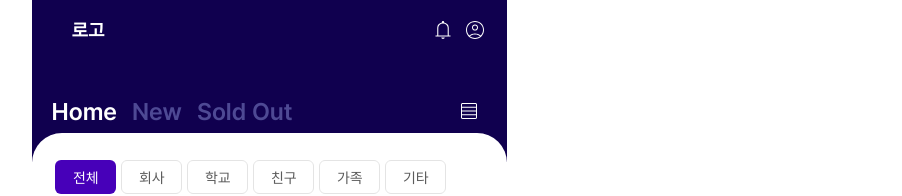
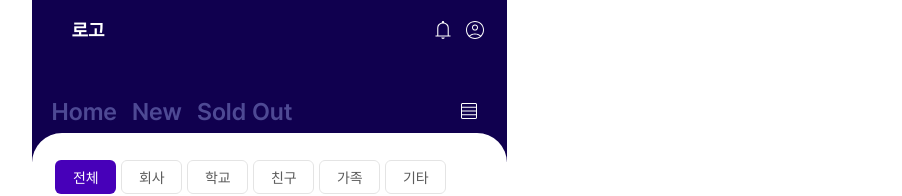
Before and after one commit to ate-eight/sell-your-unhappiness-front, a React (Vite) app: page /main in a window 1280 px wide. Shown: the top 196 px of the page, without its empty margins (371-1273 px from the left). Built offline with nearby package versions, Linux system fonts and the light colour scheme.

Commit message:
feat : Nav query string 으로 변경

```diff
--- a/src/components/common/navigation/LinkNav.tsx
+++ b/src/components/common/navigation/LinkNav.tsx
@@ -1,42 +1,32 @@
-import { useMemo } from 'react';
-import { useLocation } from 'react-router-dom';
+import { useLocation, useSearchParams } from 'react-router-dom';
 
 import Heading from '../text/Heading';
 import * as S from './style';
 const LinkNav = () => {
-    const { pathname } = useLocation();
+    const queryArr = [
+        { name: 'Home', sortType: 'all' },
+        { name: 'New', sortType: 'new' },
+        {
+            name: 'Sold Out',
+            sortType: 'soldout',
+        },
+    ];
 
-    const LinkList = useMemo(
-        () => [
-            {
-                loc: 'Home',
-                to: {
-                    pathname: '/main',
-                },
-            },
-            {
-                loc: 'New',
-                to: {
-                    pathname: '/contents/create',
-                },
-            },
-            {
-                loc: 'Sold Out',
-                to: {
-                    pathname: '/Soldout',
-                },
-            },
-        ],
-        [],
-    );
+    const [searchParams, setSearchParams] = useSearchParams();
+    const { search } = useLocation();
+    const onMoveSearch = (type: string) => () => {
+        searchParams.set('sort', type);
+        setSearchParams(searchParams);
+    };
+
     return (
         <S.LinkContainer>
-            {LinkList.map((link) => (
-                <S.HeaderLink key={link.loc} to={link.to.pathname}>
+            {queryArr.map((query) => (
+                <S.HeaderLink key={query.name} onClick={onMoveSearch(query.sortType)}>
                     <Heading
                         as='h2'
-                        text={link.loc}
-                        color={link.to.pathname === pathname ? '#fff' : '#4E4994'}
+                        text={query.name}
+                        color={search.includes(query.sortType) ? '#fff' : '#4E4994'}
                     />
                 </S.HeaderLink>
             ))}
--- a/src/components/common/navigation/style.ts
+++ b/src/components/common/navigation/style.ts
@@ -23,7 +23,7 @@ export const Button = styled.button<{ cursor?: string }>`
     `}
 `;
 
-export const HeaderLink = styled(Link)`
+export const HeaderLink = styled.a`
     width: auto;
     height: auto;
     text-decoration-line: none;
```
